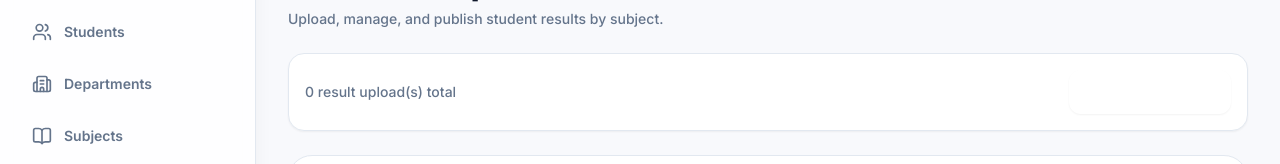
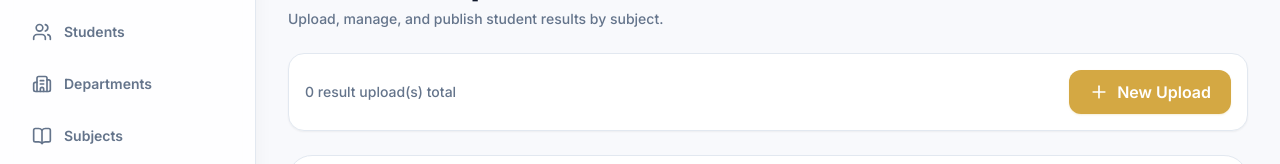
Before and after one commit to Dhivanujan/Community-Project-RMS, a Next.js app: page /admin/results in a window 1280 px wide. Shown: the part 147-311 px from the top of the page. Built offline with nearby package versions, Linux system fonts and the light colour scheme; no server answers.

Commit message:
result page ui updated

```diff
--- a/components/admin/results/ResultUploadManager.jsx
+++ b/components/admin/results/ResultUploadManager.jsx
@@ -482,7 +482,7 @@ export default function ResultUploadManager() {
                         </p>
                         <button
                             onClick={startNewUpload}
-                            className="w-full sm:w-auto flex items-center justify-center gap-2 bg-primary text-white px-5 py-2.5 rounded-xl font-semibold hover:bg-primaryHover transition-all active:scale-[0.98] shadow-sm shadow-primary/20"
+                            className="w-full sm:w-auto flex items-center justify-center gap-2 bg-[#d4a843] text-white px-5 py-2.5 rounded-xl font-semibold hover:bg-[#b8912e] transition-all active:scale-[0.98] shadow-sm shadow-[#d4a843]/20"
                         >
                             <Plus className="w-5 h-5" />
                             <span>New Upload</span>
```
